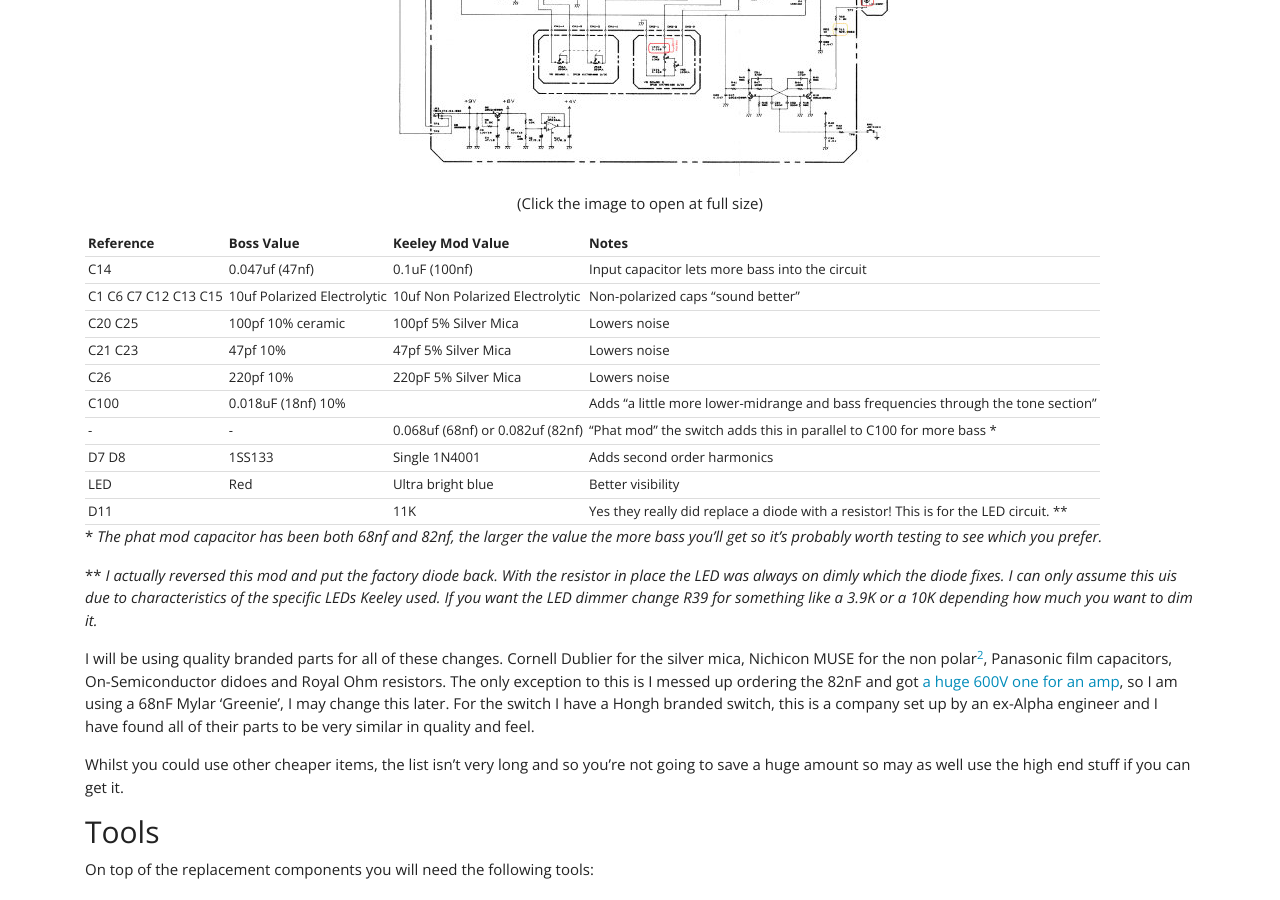
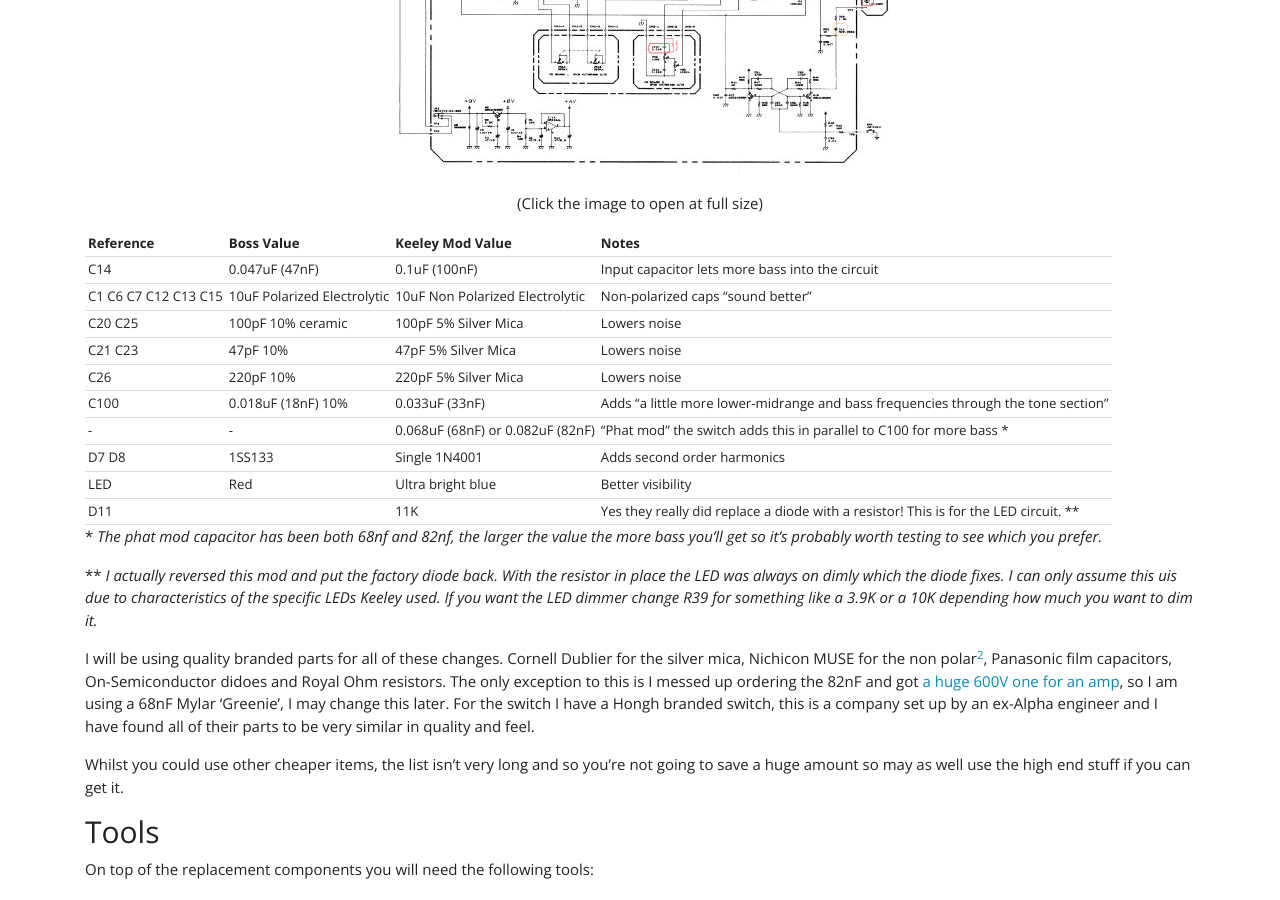
Before and after one commit to themaninthesuitcase/themaninthesuitcase.github.io, a Jekyll site: the page built from _posts/2021-12-20-diy-boss-bd-2-blues-driver-keeley-mod.md, in a window 1280 px wide and 900 px high, scrolled down 2971 px. Built offline with Jekyll 4.4.1, drawn with Linux system fonts in a browser that asks for light colours; nearby versions of some CDN libraries.

Commit message:
Add missing capacitor value (#35)

```diff
--- a/_posts/2021-12-20-diy-boss-bd-2-blues-driver-keeley-mod.md
+++ b/_posts/2021-12-20-diy-boss-bd-2-blues-driver-keeley-mod.md
@@ -93,13 +93,13 @@
 
 | Reference            | Boss Value                  | Keeley Mod Value                 | Notes                                                                              |
 | -------------------- | --------------------------- | -------------------------------- | ---------------------------------------------------------------------------------- |
-| C14                  | 0.047uf (47nf)              | 0.1uF (100nf)                    | Input capacitor lets more bass into the circuit                                    |
-| C1 C6 C7 C12 C13 C15 | 10uf Polarized Electrolytic | 10uf Non Polarized Electrolytic  | Non-polarized caps "sound better"                                                  |
-| C20 C25              | 100pf 10% ceramic           | 100pf 5% Silver Mica             | Lowers noise                                                                       |
-| C21 C23              | 47pf 10%                    | 47pf 5% Silver Mica              | Lowers noise                                                                       |
-| C26                  | 220pf 10%                   | 220pF 5% Silver Mica             | Lowers noise                                                                       |
-| C100                 | 0.018uF (18nf) 10%          |                                  | Adds "a little more lower-midrange and bass frequencies through the tone section"  |
-| -                    | -                           | 0.068uf (68nf) or 0.082uf (82nf) | "Phat mod" the switch adds this in parallel to C100 for more bass \*               |
+| C14                  | 0.047uF (47nF)              | 0.1uF (100nF)                    | Input capacitor lets more bass into the circuit                                    |
+| C1 C6 C7 C12 C13 C15 | 10uF Polarized Electrolytic | 10uF Non Polarized Electrolytic  | Non-polarized caps "sound better"                                                  |
+| C20 C25              | 100pF 10% ceramic           | 100pF 5% Silver Mica             | Lowers noise                                                                       |
+| C21 C23              | 47pF 10%                    | 47pF 5% Silver Mica              | Lowers noise                                                                       |
+| C26                  | 220pF 10%                   | 220pF 5% Silver Mica             | Lowers noise                                                                       |
+| C100                 | 0.018uF (18nF) 10%          | 0.033uF (33nF)                   | Adds "a little more lower-midrange and bass frequencies through the tone section"  |
+| -                    | -                           | 0.068uF (68nF) or 0.082uF (82nF) | "Phat mod" the switch adds this in parallel to C100 for more bass \*               |
 | D7 D8                | 1SS133                      | Single 1N4001                    | Adds second order harmonics                                                        |
 | LED                  | Red                         | Ultra bright blue                | Better visibility                                                                  |
 | D11                  |                             | 11K                              | Yes they really did replace a diode with a resistor! This is for the LED circuit. \*\* |
@@ -151,14 +151,14 @@
 
 ### Changing the components
 
-Before starting prepare the electrolytic capacitors.  Using a pair of needle nose pliers bend the legs as shown, you want about 5mm between them so they fit well but leave a little wire for later.
+Before starting prepare the electrolytic capacitors. Using a pair of needle nose pliers bend the legs as shown, you want about 5mm between them so they fit well but leave a little wire for later.
 
 <img class="padded center"
         alt="Prepared electrolytic capacitor"
         src="/images/2021-12-20-diy-boss-bd-2-blues-driver-keeley-mod/IMG_7330.jpg"
         srcset="/images/2021-12-20-diy-boss-bd-2-blues-driver-keeley-mod/IMG_7330.jpg 1x, /images/2021-12-20-diy-boss-bd-2-blues-driver-keeley-mod/IMG_7330-2x.jpg 2x" />
 
-This isn't needed for the mica capacitors, the spacing is slightly wide but they fit close enough leaving a short gap to the board.  The film caps will just drop into place.
+This isn't needed for the mica capacitors, the spacing is slightly wide but they fit close enough leaving a short gap to the board. The film caps will just drop into place.
 
 There's 2 ways to do this, remove all parts first (which is what I actually did) or a part at a time as documents below which is probably less confusing if you're less experienced.
 
@@ -169,11 +169,11 @@
         src="/images/2021-12-20-diy-boss-bd-2-blues-driver-keeley-mod/IMG_7328.jpg"
         srcset="/images/2021-12-20-diy-boss-bd-2-blues-driver-keeley-mod/IMG_7328.jpg 1x, /images/2021-12-20-diy-boss-bd-2-blues-driver-keeley-mod/IMG_7328-2x.jpg 2x" />
 
-1. Locate the component to replace on the circuit board.  Note C100 is on the board with 2 pots on it.
+1. Locate the component to replace on the circuit board. Note C100 is on the board with 2 pots on it.
 2. Now find the pads for that on the back of the board. Take your time here so you don't remove the wrong thing!
 3. Apply a little new solder. This will heat the join a bit and adds fresh flux, helping the solder flow better for removal.
-4. I like to remove the bulk with a solder sucker. Heat the joint and quickly suck away the excess.  Don't hold the iron on too long or the pad can lift away from the PCB.
-5. Re-tin your iron, go a little heavy, and using some solder wick apply the wick to the joint and then apply the iron.  If you have adjustable temperature, I also find I need to turn up the heat a bit for this. Watch the solder soak into the wick. Don't hold it too long or the pad may lift. Also take care to remove the wick and iron at the same time so that the wick doesn't stick to the pad and try to pull it off.
+4. I like to remove the bulk with a solder sucker. Heat the joint and quickly suck away the excess. Don't hold the iron on too long or the pad can lift away from the PCB.
+5. Re-tin your iron, go a little heavy, and using some solder wick apply the wick to the joint and then apply the iron. If you have adjustable temperature, I also find I need to turn up the heat a bit for this. Watch the solder soak into the wick. Don't hold it too long or the pad may lift. Also take care to remove the wick and iron at the same time so that the wick doesn't stick to the pad and try to pull it off.
 6. With the solder removed, if you're lucky, the part will fall out. If not heat the pads and gently wiggle the part until it comes out. Boss folded over the legs on most components so you may need to carefully bend the leg up with the iron tip to free it. This isn't "*good practice*" but it's also the easiest way to do it in my experience.
 7. Use some solder wick to clean the pad of excess solder if needed.
 8. Fit the replacement component. Ensure you leave a short amount of leg on the component side, this will allow you to reposition parts later. Take care of polarity of the diodes and LED and make sure you match it with the new parts. For the 1N4001 span both the old diodes (see image below if needed).
@@ -199,7 +199,7 @@
 2. Mark a line along the center of the word Gain, I found this to be 7.5mm from the bottom edge.
 3. Mark the point 5mm from the N in gain towards the edge.
 4. Centre punch the cross.
-5. Drill out with a small diameter drill bit as a pilot hole, I used a 1.8mm. This is where I went wrong as even with the punch it drifted about 1mm down.  Not a disaster but not the position I went for. A better center punch mark would probably have helped reduce this. Once a pilot hole is off you'll struggle to correct it.
+5. Drill out with a small diameter drill bit as a pilot hole, I used a 1.8mm. This is where I went wrong as even with the punch it drifted about 1mm down. Not a disaster but not the position I went for. A better center punch mark would probably have helped reduce this. Once a pilot hole is off you'll struggle to correct it.
 6. Work your way up to a 6mm hole, I went 1.8mm, 2.5mm, 3mm, then swapped to a step bit for 4, 5, 6mm.
 
 <img class="padded center"
@@ -240,11 +240,11 @@
 
 Assembly is the reverse of disassembly as the Haynes manuals used to say.
 
-I started with the pots, then followed with the LED board. Next add in the jack sockets, remembering they both need a lock washer on the inside.  Take care when fitting things back as whilst there is spare wire there isn't tons. Also whilst swapping things you make have looped wires though each other, if so you will need to feed things through carefully.
+I started with the pots, then followed with the LED board. Next add in the jack sockets, remembering they both need a lock washer on the inside. Take care when fitting things back as whilst there is spare wire there isn't tons. Also whilst swapping things you make have looped wires though each other, if so you will need to feed things through carefully.
 
-Feed the battery clip back through the hole followed by the 2 wires for the switch. Resolder the wires to tha back of the switch.  I added a dab of hot glue to replace the cut glue on the purple wire. Carefully push the switch back into place taking care not to pinch the battery clip wires.
+Feed the battery clip back through the hole followed by the 2 wires for the switch. Resolder the wires to tha back of the switch. I added a dab of hot glue to replace the cut glue on the purple wire. Carefully push the switch back into place taking care not to pinch the battery clip wires.
 
-Finally offer up the main board.  You will need to tuck the jack socket in first then lower the front, and be gentle.  Some of the new components may foul on the switch or other parts, this will mainly be the 10uF electrolytic capacitors. If this happens look under the board and see what is hitting.  For me it was mostly the caps on the switch side and the new C14.  Gently bend these away from what they are hitting and the board should more or less drop in.
+Finally offer up the main board. You will need to tuck the jack socket in first then lower the front, and be gentle. Some of the new components may foul on the switch or other parts, this will mainly be the 10uF electrolytic capacitors. If this happens look under the board and see what is hitting. For me it was mostly the caps on the switch side and the new C14. Gently bend these away from what they are hitting and the board should more or less drop in.
 
 Lastly put back the plastic insulator, screw on the back plate and push on the knobs.
 
@@ -262,7 +262,7 @@
 
 To do this you will need a SPDT switch but with on-off-on switching. Attach both capacitors to the same point on C100, then attach one capacitor to each of the end lugs. The wire connects to the center lug.
 
-With the switch in the centre (off) you will have no phat cap in place. When toggled you get one of the phat caps of your choice. The way the switch works you will get the opposite lug to the switch, e.g. if the toggle is down on the outside then you get the top lug.  I'd probably put the 68nf to the lower lug, and the 82nF to the upper lug.  This would give lower bass, off, more bass top to bottom.
+With the switch in the centre (off) you will have no phat cap in place. When toggled you get one of the phat caps of your choice. The way the switch works you will get the opposite lug to the switch, e.g. if the toggle is down on the outside then you get the top lug. I'd probably put the 68nf to the lower lug, and the 82nF to the upper lug. This would give lower bass, off, more bass top to bottom.
 
 I may well do this next time I order some components.
 
```
